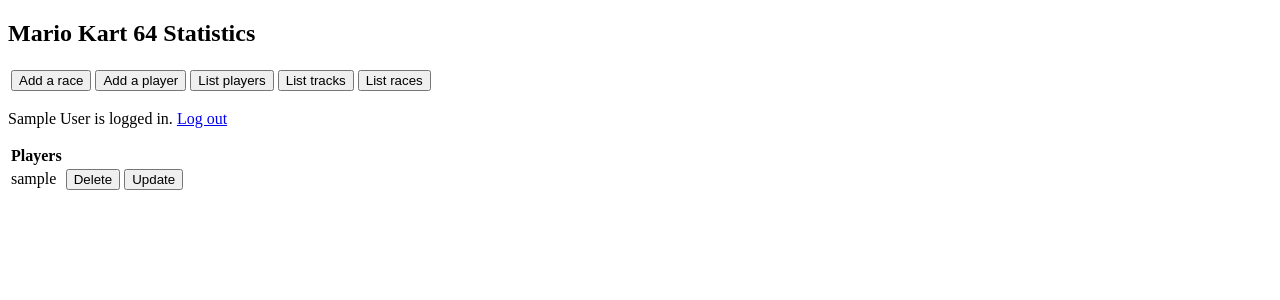
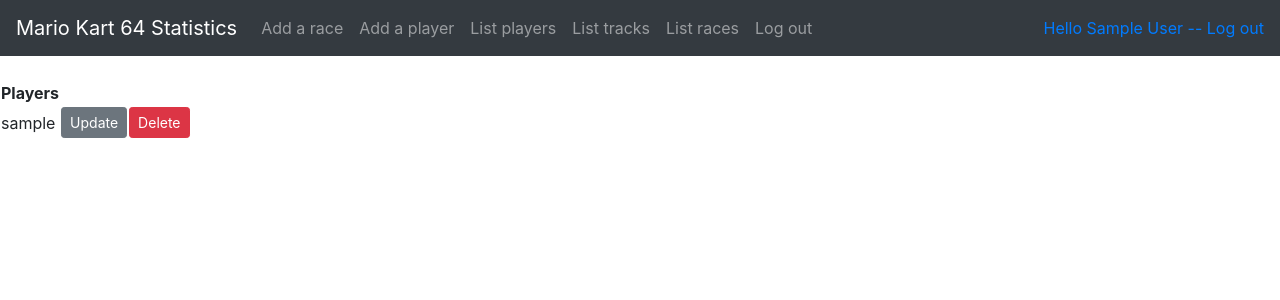
Before and after one commit to saarasat/mariokart-stats, a Flask app: page /players in a window 1280 px wide. Shown: the top 300 px of the page. Run offline with Flask 2, Linux system fonts and the light colour scheme; a user stored in the database is signed in; tables that the repository leaves empty hold one stand-in row (values such as "Sample post"); some libraries are stand-ins or nearby versions.

Commit message:
Part 4: Working on bootstrap started, added m-to-m relationship with player and race

```diff
--- a/application/character/models.py
+++ b/application/character/models.py
@@ -1,7 +1,7 @@
 from application import db
+from application.models import Base
 
-class Character(db.Model):
-    id = db.Column(db.Integer, primary_key=True)
+class Character(Base):
 
     name = db.Column(db.String(160), nullable=False)
 
--- a/application/players/views.py
+++ b/application/players/views.py
@@ -1,7 +1,6 @@
 
 from flask import render_template, request, redirect, url_for
 from flask_login import login_required, current_user
-
 from application import app, db
 from application.players.models import Player
 from application.players.forms import PlayerForm
--- a/application/races/forms.py
+++ b/application/races/forms.py
@@ -6,6 +6,7 @@ class RaceForm(FlaskForm):
     placement = IntegerField("Placement", [validators.InputRequired()])
     track = SelectField("Track", choices=[])
     character = SelectField("Character", choices=[])
+    player = SelectField("Player", choices=[])
 
     class Meta:
         csrf = False
--- a/application/templates/auth/userform.html
+++ b/application/templates/auth/userform.html
@@ -1,4 +1,4 @@
-
+{% extends 'layout.html' %}
 {% block body %}
 {{ error }}
 <h2>Create a new user</h2>
--- a/application/templates/layout.html
+++ b/application/templates/layout.html
@@ -2,56 +2,68 @@
 <html>
   <head>
     <meta charset="utf-8">
+    <meta name="viewport" content="width=device-width, initial-scale=1, shrink-to-fit=no">
+    <link rel="stylesheet" href="https://maxcdn.bootstrapcdn.com/bootstrap/4.0.0/css/bootstrap.min.css" integrity="sha384-Gn5384xqQ1aoWXA+058RXPxPg6fy4IWvTNh0E263XmFcJlSAwiGgFAW/dAiS6JXm" crossorigin="anonymous">
     <title>Mario Kart Statistics</title>
   </head>
 
   <body>
-    <h2>Mario Kart 64 Statistics</h2>
     {% if current_user.is_authenticated %}
-    <table>
-      <tr>
-        <td>
-          <form action="{{ url_for('races_create')}}">
-            <input type="submit" value="Add a race" />
-          </form>
-        </td>
-        <td>
-          <form action="{{ url_for('players_form')}}">
-            <input type="submit" value="Add a player" />
-          </form>
-        </td>
-        <td>
-          <form action="{{ url_for('players_index')}}">
-            <input type="submit" value="List players" />
-          </form>
-        </td>
-        <td>
-          <form action="{{ url_for('tracks_index')}}">
-            <input type="submit" value="List tracks" />
-          </form>
-        </td>
-        <td>
-          <form action="{{ url_for('races_index')}}">
-            <input type="submit" value="List races" />
-          </form>
-        </td>
-
-      </tr>
-    </table>
-    <p>
-      {{ current_user.name }} is logged in. <a href="{{ url_for('auth_logout')}}"> Log out</a>
-    </p>
-
-
+    <nav class="navbar navbar-expand-md navbar-dark bg-dark mb-4">
+      <a class="navbar-brand" href="#">Mario Kart 64 Statistics</a>
+      <button class="navbar-toggler" type="button" data-toggle="collapse" data-target="#navbarCollapse" aria-controls="navbarCollapse" aria-expanded="false" aria-label="Toggle navigation">
+        <span class="navbar-toggler-icon"></span>
+      </button>
+        <div class="collapse navbar-collapse" id="navbarCollapse">
+          <ul class="navbar-nav mr-auto">
+            <li class="nav-item">
+              <a class="nav-link" href="{{ url_for('races_create')}} ">Add a race</a>
+            </li>
+            <li class="nav-item">
+              <a class="nav-link" href="{{ url_for('players_form')}} ">Add a player</a>
+            </li>
+            <li class="nav-item">
+              <a class="nav-link" href="{{ url_for('players_index')}} ">List players</a>
+            </li>
+            <li class="nav-item">
+              <a class="nav-link" href="{{ url_for('tracks_index')}} ">List tracks</a>
+            </li>
+            <li class="nav-item">
+              <a class="nav-link" href="{{ url_for('races_index')}} ">List races</a>
+            </li>
+            <li class="nav-item">
+              <a class="nav-link" href="{{ url_for('auth_logout')}} ">Log out</a>
+            </li>
+          </ul>
+        <div class="form-inline mt-2 mt-md-0">
+          <a href="{{ url_for('auth_logout') }}">Hello {{ current_user.name }} -- Log out</a>
+        </div>
+    </nav>
     {% else %}
-    <a href="{{ url_for('auth_login')}}">Login</a>
-    <a href="{{ url_for('create_user')}}">Create an account</a>
-    {% endif %}
+      <nav class="navbar navbar-expand-md navbar-dark bg-dark mb-4">
+        <a class="navbar-brand" href="#">Mario Kart 64 Statistics</a>
+        <button class="navbar-toggler" type="button" data-toggle="collapse" data-target="#navbarCollapse" aria-controls="navbarCollapse" aria-expanded="false" aria-label="Toggle navigation">
+          <span class="navbar-toggler-icon"></span>
+        </button>
+        <div class="collapse navbar-collapse" id="navbarCollapse">
+          <ul class="navbar-nav mr-auto">
+            <li class="nav-item">
+              <a class="nav-link" href="{{ url_for('auth_login')}} ">Log in</a>
+            </li>
+            <li class="nav-item">
+              <a class="nav-link" href="{{ url_for('create_user')}} ">Create an account</a>
+            </li>
+          </ul>
+      </nav>
+      {% endif %}
 
     {% block body %}
     <p>
       Content.
     </p>
     {% endblock %}
+    <script src="https://code.jquery.com/jquery-3.2.1.slim.min.js" integrity="sha384-KJ3o2DKtIkvYIK3UENzmM7KCkRr/rE9/Qpg6aAZGJwFDMVNA/GpGFF93hXpG5KkN" crossorigin="anonymous"></script>
+    <script src="https://cdnjs.cloudflare.com/ajax/libs/popper.js/1.12.9/umd/popper.min.js" integrity="sha384-ApNbgh9B+Y1QKtv3Rn7W3mgPxhU9K/ScQsAP7hUibX39j7fakFPskvXusvfa0b4Q" crossorigin="anonymous"></script>
+    <script src="https://maxcdn.bootstrapcdn.com/bootstrap/4.0.0/js/bootstrap.min.js" integrity="sha384-JZR6Spejh4U02d8jOt6vLEHfe/JQGiRRSQQxSfFWpi1MquVdAyjUar5+76PVCmYl" crossorigin="anonymous"></script>
   </body>
 </html>
--- a/application/templates/players/listplayers.html
+++ b/application/templates/players/listplayers.html
@@ -9,13 +9,13 @@
     <tr>
       <td>{{ player.handle }}</td>
       <td>
-        <form action="{{url_for('players_deleteone', id=player.id)}}" method="POST">
-          <input type="submit" value="Delete" >
+        <form action="{{url_for('players_updateone', id=player.id)}}" method="GET">
+          <input class="btn btn-secondary btn-sm" type="submit" value="Update" >
         </form>
       </td>
       <td>
-        <form action="{{url_for('players_updateone', id=player.id)}}" method="GET">
-          <input type="submit" value="Update" >
+        <form action="{{url_for('players_deleteone', id=player.id)}}" method="POST">
+          <input class="btn btn-danger btn-sm" type="submit" value="Delete" >
         </form>
       </td>
     </tr>
--- a/application/templates/players/newplayer.html
+++ b/application/templates/players/newplayer.html
@@ -20,7 +20,7 @@
     </tr>
     <tr>
       <td colspan="2">
-        <input type="submit" value="Add a new player"/>
+        <input class="btn btn-success" type="submit" value="Add a new player"/>
       </td>
     </tr>
   </table>
--- a/application/tracks/models.py
+++ b/application/tracks/models.py
@@ -1,14 +1,13 @@
 from application import db
+from application.models import Base
 
-class Track(db.Model):
-    id = db.Column(db.Integer, primary_key=True)
+class Track(Base):
 
     name = db.Column(db.String(160), nullable=False)
     cup = db.Column(db.String(160), nullable=False)
 
     account_id = db.Column(db.Integer, db.ForeignKey('account.id'), nullable=False)
 
-
     def __init__(self, name, cup):
         self.name = name
         self.cup = cup
```
Also changed, not shown: application/auth/models.py (+2 -6 lines), application/models.py (added, +10 -0 lines), application/players/models.py (+8 -2 lines), application/races/models.py (+30 -2 lines), application/races/views.py (+9 -1 lines), application/templates/races/newrace.html (+26 -18 lines).
